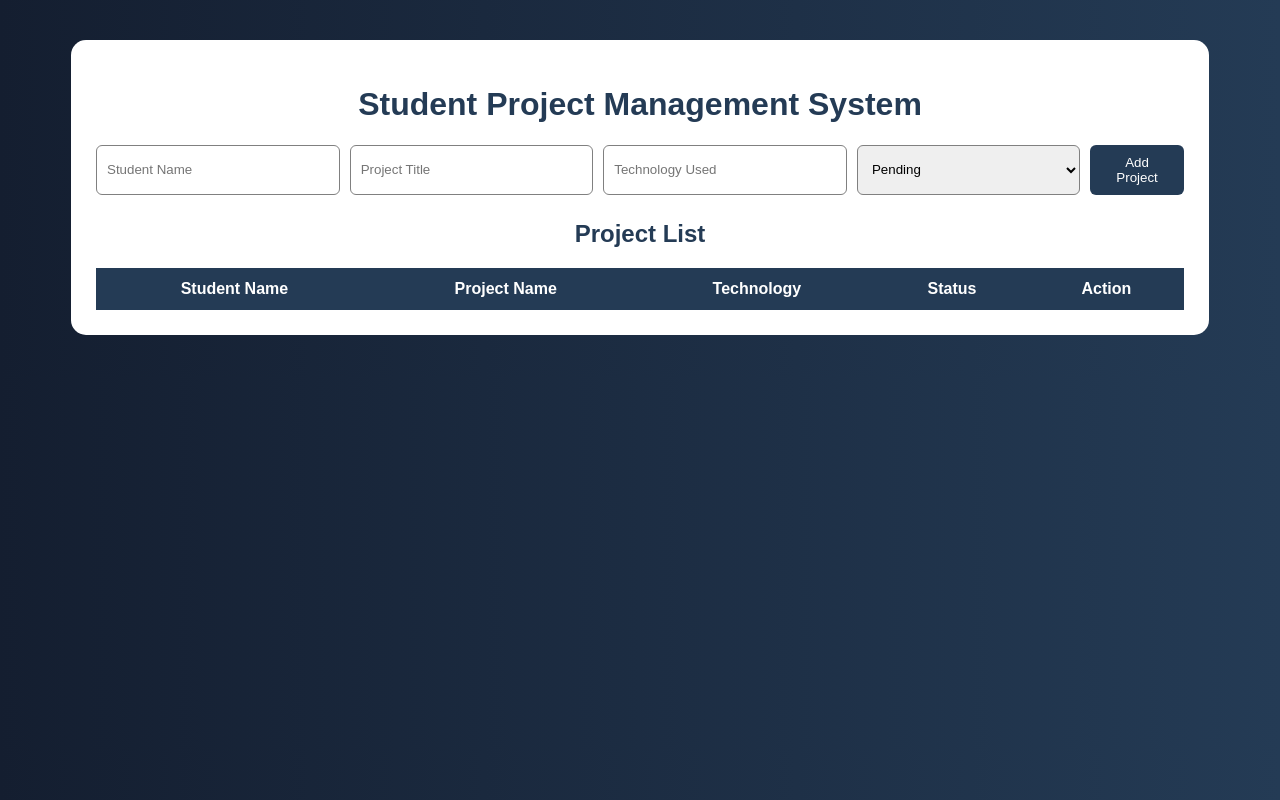
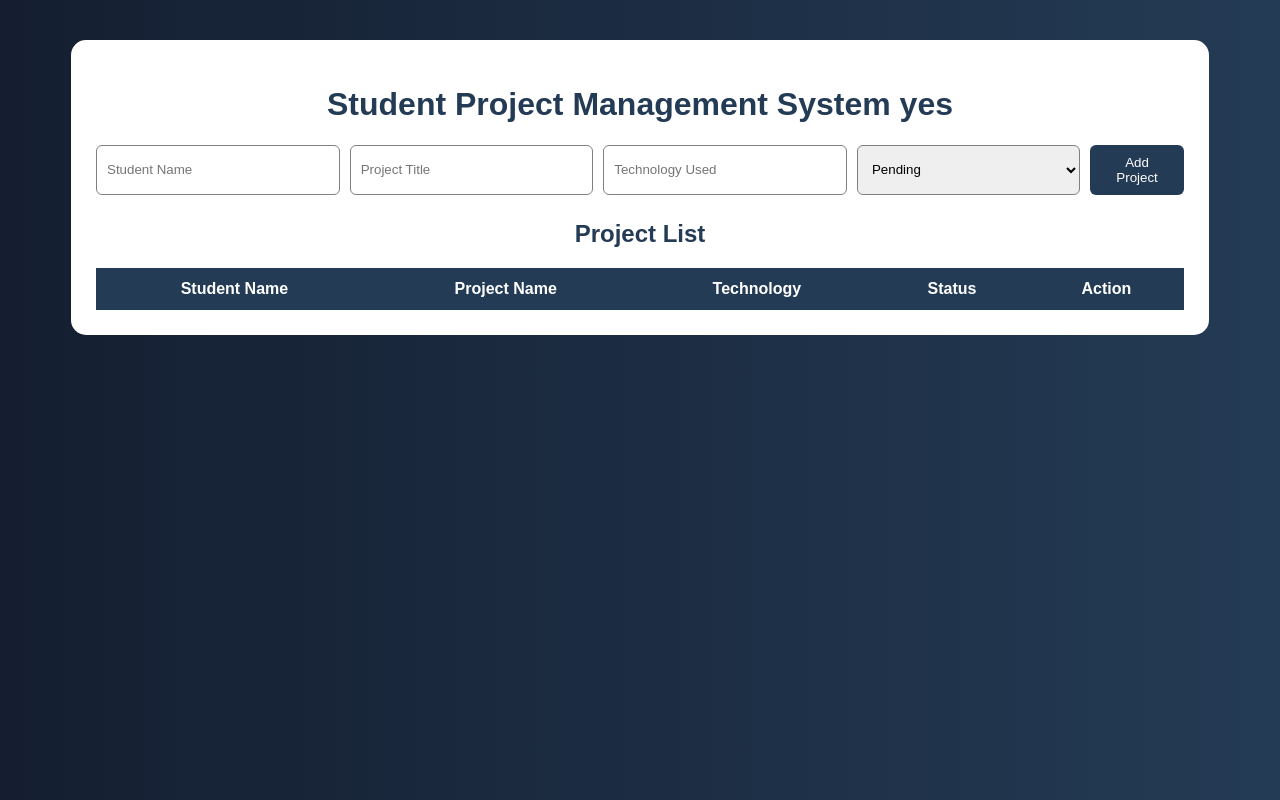
Before and after one commit to narayanatavva123/student-project-management-system, a website: page public/index.html in a window 1280 px wide. Drawn offline with Linux system fonts and the light colour scheme; no server answers.

Commit message:
Update header text in index.html

```diff
--- a/public/index.html
+++ b/public/index.html
@@ -7,7 +7,7 @@
 <body>
 
 <div class="container">
-  <h1>Student Project Management System </h1>
+  <h1>Student Project Management System yes </h1>
 
   <div class="form-box">
     <input type="text" id="studentName" placeholder="Student Name">
```
